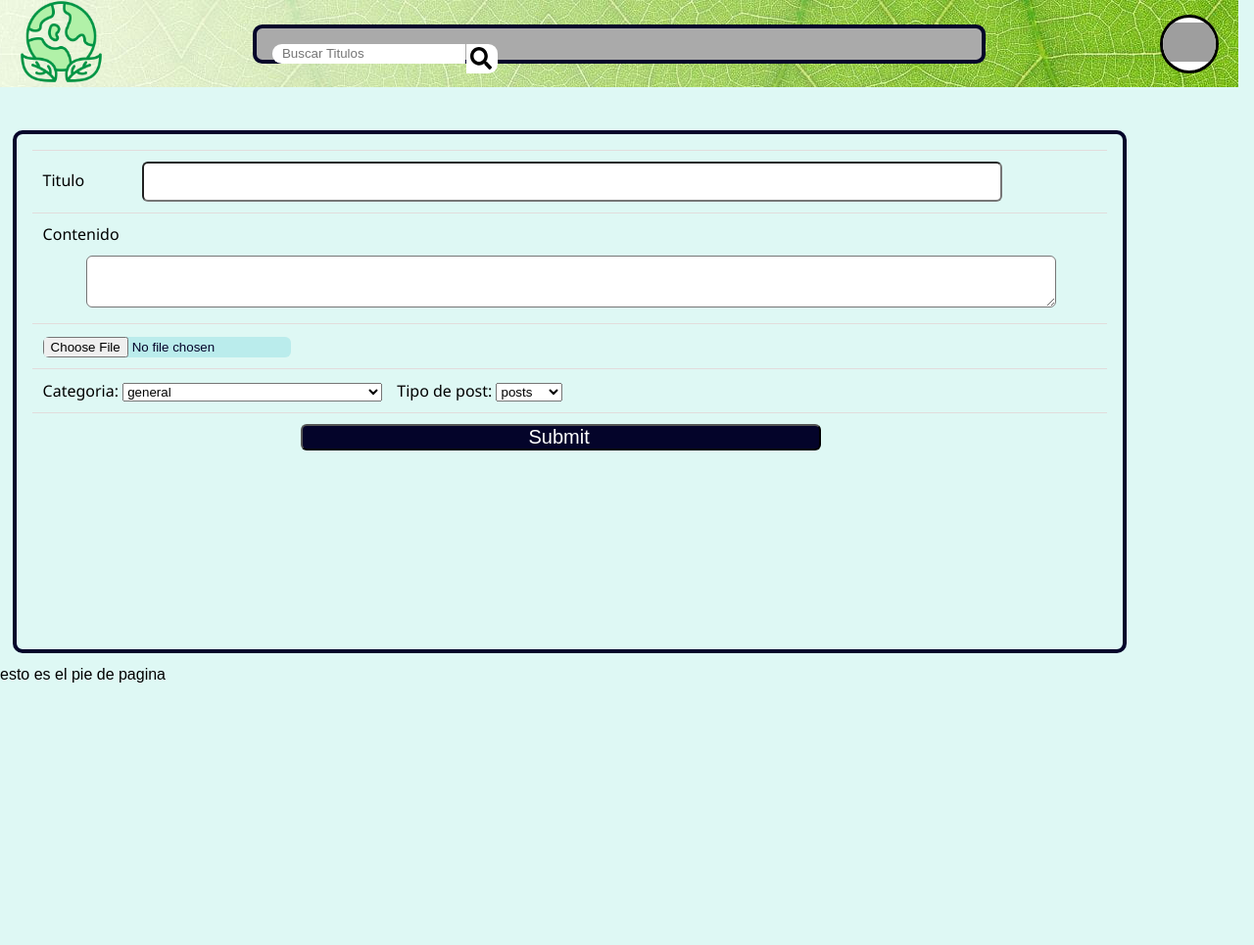
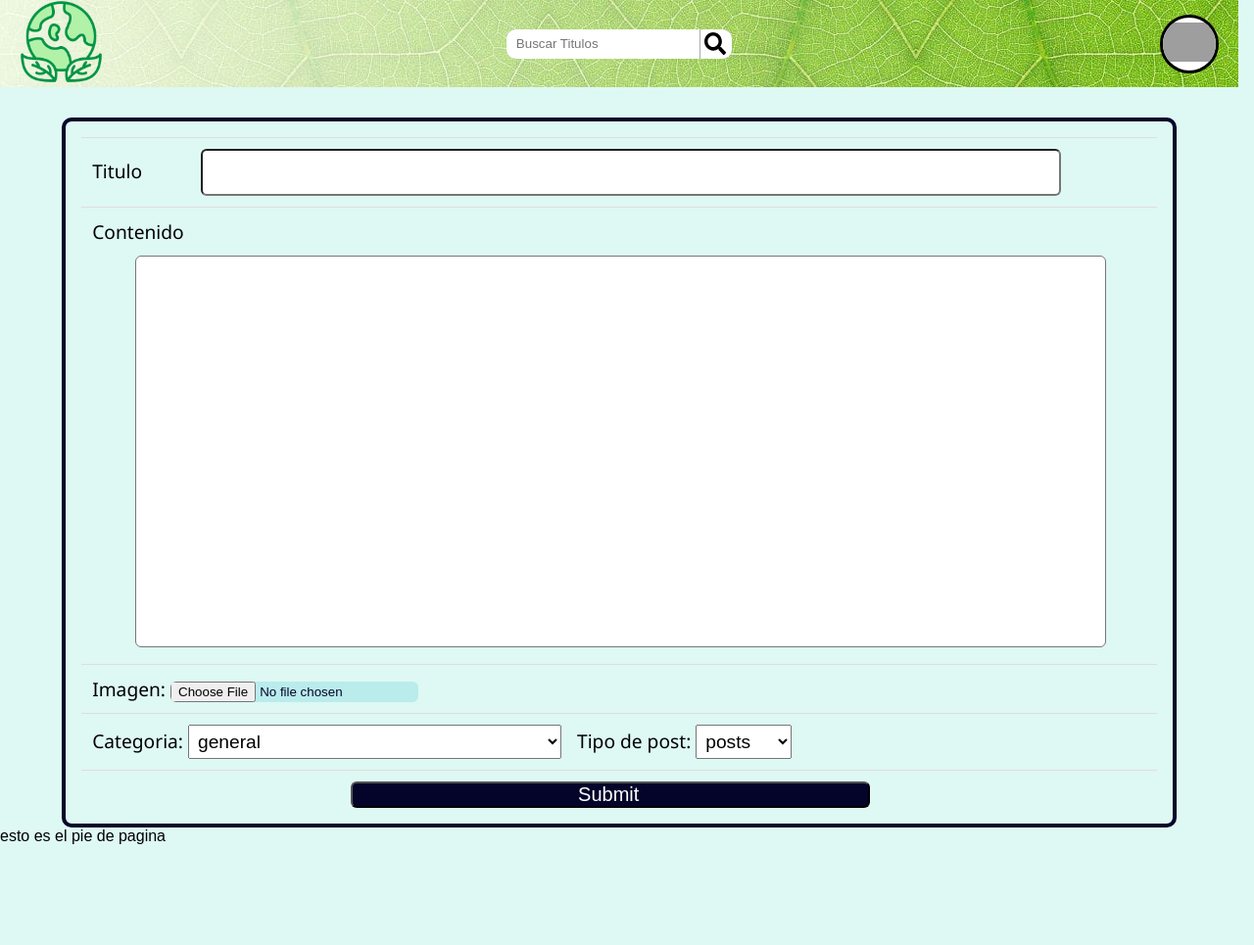
Before and after one commit to CamperDawn/Blog, a Django app: a page that uses Server/Blog/templates/createpost.html in a window 1280 px wide. Shown: the whole page at 98% size. Before the commit the page ends 697 px from the top, so only its background shows below. Run offline with Django 3.2, Linux system fonts and the light colour scheme; the visitor is signed in with stand-in values (Sample User, id 1); data comes from the database, SQL or seed files in the repository; grey boxes are pictures that could not be loaded.

Commit message:
[chage]: adaptation to the project

```diff
--- a/Server/Blog/static/createpost.css
+++ b/Server/Blog/static/createpost.css
@@ -2,8 +2,8 @@ body{
     background-color: rgb(222, 248, 244)
 }
 
-form{
-    margin: 1%;
+.create-form{
+    margin: auto;
     padding: 1em;
     width: 90%;
     height: auto;
@@ -19,6 +19,7 @@ label{
 
 #ti{
     width: 80%;
+    font-size: 1.2rem;
 }
 
 div.tit>label{
@@ -35,12 +36,14 @@ div.tit>input{
     width: 100%;
     padding-top: 1%;
     padding-bottom: 1%;
+    font-size: 1.2rem;
 }
 
 .contenido{
     width: 100%;
     padding-top: 1%;
     padding-bottom: 1%;
+    font-size: 1.2rem;
 }
 
 .de{
@@ -53,13 +56,16 @@ div.tit>input{
 #de{
     border-radius: 6px;
     width: 95%;
-    height: 50%;
+    height: 400px;
     padding: 1%;
+    resize: none;
+    font-size: 1.2rem;
 }
 
 .im{
     padding-bottom: 1%;
     border-bottom: solid 1px rgb(226, 220, 220);
+    font-size: 1.2rem;
 }
 
 div.im>input#im{
@@ -78,6 +84,12 @@ div.im>input#im:hover {
     padding-top: 1%;
     padding-bottom: 1%;
     border-bottom: solid 1px rgb(226, 220, 220);
+    cursor: pointer;
+    font-size: 1.2rem;
+}
+.ct>select {
+    font-size: 1.2rem;
+    padding: 5px;
 }
 
 .sub{
@@ -110,4 +122,5 @@ input#sub:hover {
     background-color: rgb(186, 236, 236);
     color: rgb(4, 4, 42);
     font-size: 20px;
+    cursor: pointer;
 }
--- a/Server/Blog/templates/createpost.html
+++ b/Server/Blog/templates/createpost.html
@@ -6,7 +6,7 @@
 {% endblock css %}
 
 {% block body %}
-    <form action="" method="POST" enctype="multipart/form-data">
+    <form class="create-form" action="" method="POST" enctype="multipart/form-data">
         {% csrf_token %}
 
         <div class= "tit">
@@ -21,7 +21,7 @@
         </div>
 
         <div class="im">
-            <label for="im"></label>
+            <label for="im">Imagen:</label>
             <input type="file" name="image" id="im">
         </div>
 
```
